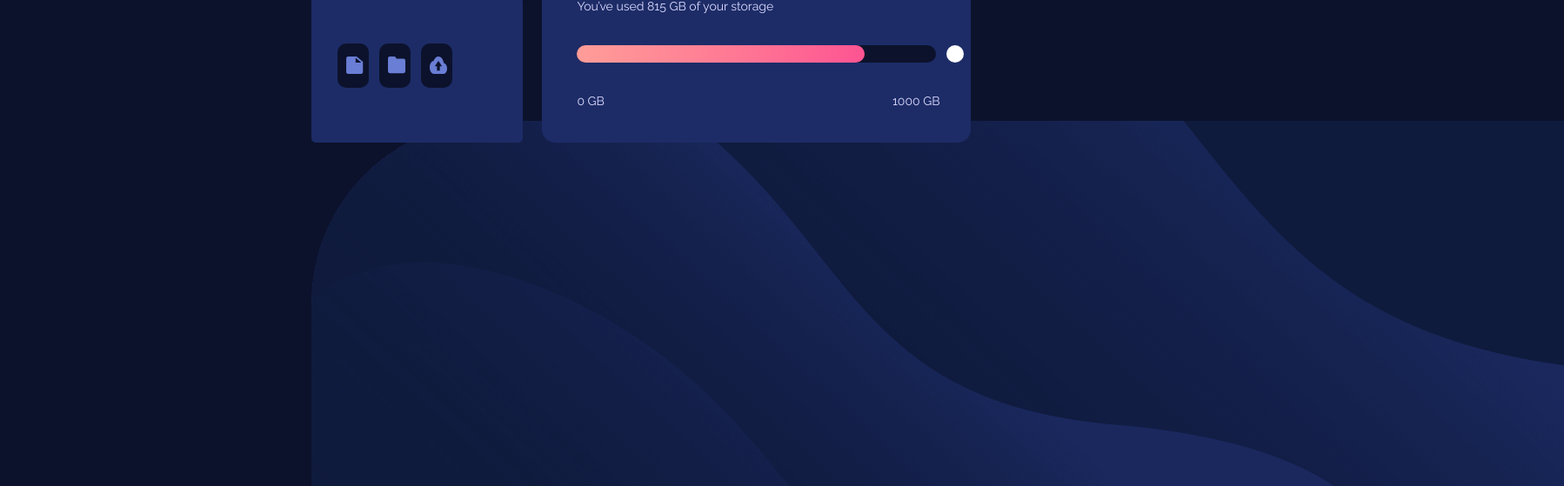
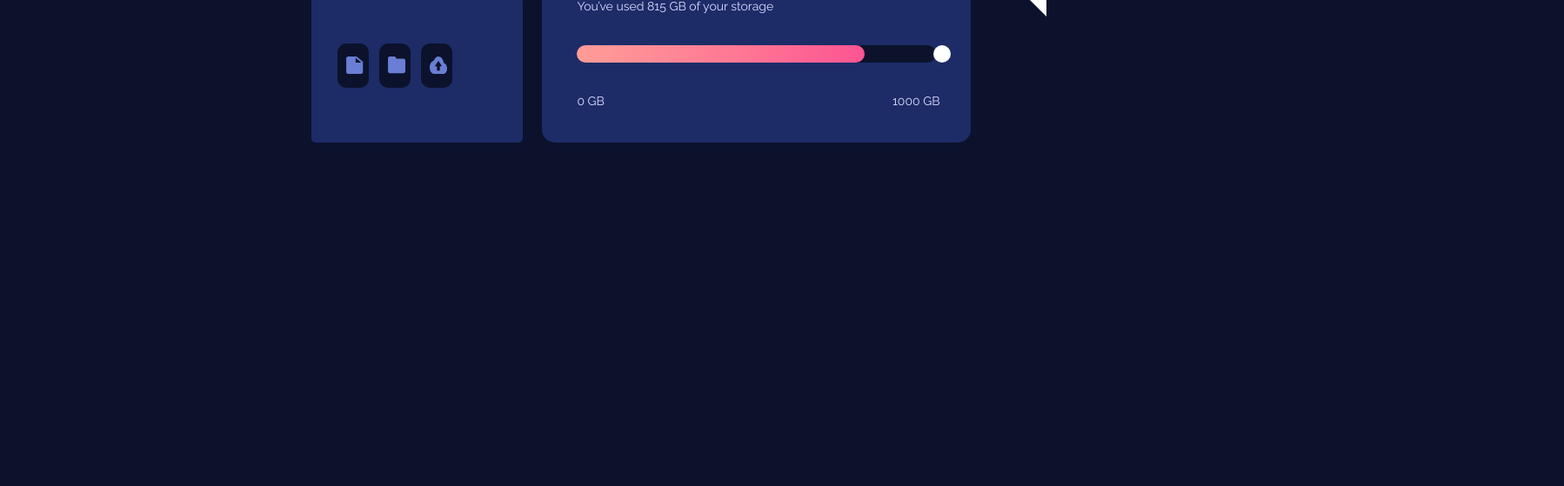
Before and after one commit to jthnyc/fylo-data-storage-component, a plain HTML site: page index.html in a window 1280 px wide. Shown: the part 394-953 px from the top of the page at 87% size, 1798 px wide, since content can reach past the window. After the commit the page ends 800 px from the top, so only its background shows below. Drawn offline with Linux system fonts and the light colour scheme.

Commit message:
adding screenshot

```diff
--- a/index.html
+++ b/index.html
@@ -34,6 +34,7 @@
       </div>
       <div class="storage-container">
         <div class="convo-shape"><span>185</span> GB Left</div>
+        <div class="convo-shape-corner"></div>
         <div class="progress-container">
           <div>You’ve used 815 GB of your storage</div>
           <div class="progress-bar">
@@ -47,7 +48,7 @@
           </div>
         </div>
       </div>
-      <img class="background" src="./images/bg-desktop.png" />
+      <!-- <img class="background" src="./images/bg-desktop.png" /> -->
     </div>
   </body>
 </html>
--- a/style.css
+++ b/style.css
@@ -119,7 +119,7 @@ body {
   height: 20px;
   width: 20px;
   position: relative;
-  left: 425px;
+  left: 410px;
 }
 
 .gb-count {
@@ -138,11 +138,21 @@ body {
   color: var(--verydarkblue);
   position: absolute;
   top: -40px;
-  left: 450px;
+  left: 400px;
   justify-content: center;
   align-items: center;
   border-radius: 10px 10px 0 10px;
   font-size: 15px;
+}
+
+.convo-shape-corner {
+  width: 0;
+  height: 0;
+  border-top: 30px solid white;
+  border-left: 30px solid transparent;
+  position: absolute;
+  top: 30px;
+  left: 550px;
 }
 
 .convo-shape span {
@@ -151,7 +161,6 @@ body {
 }
 
 .background {
-  position: relative;
-  top: -25px;
-  z-index: 1;
+  /* position: relative;
+  z-index: 1; */
 }
```
Also changed, not shown: images/attempt1.png (added).
